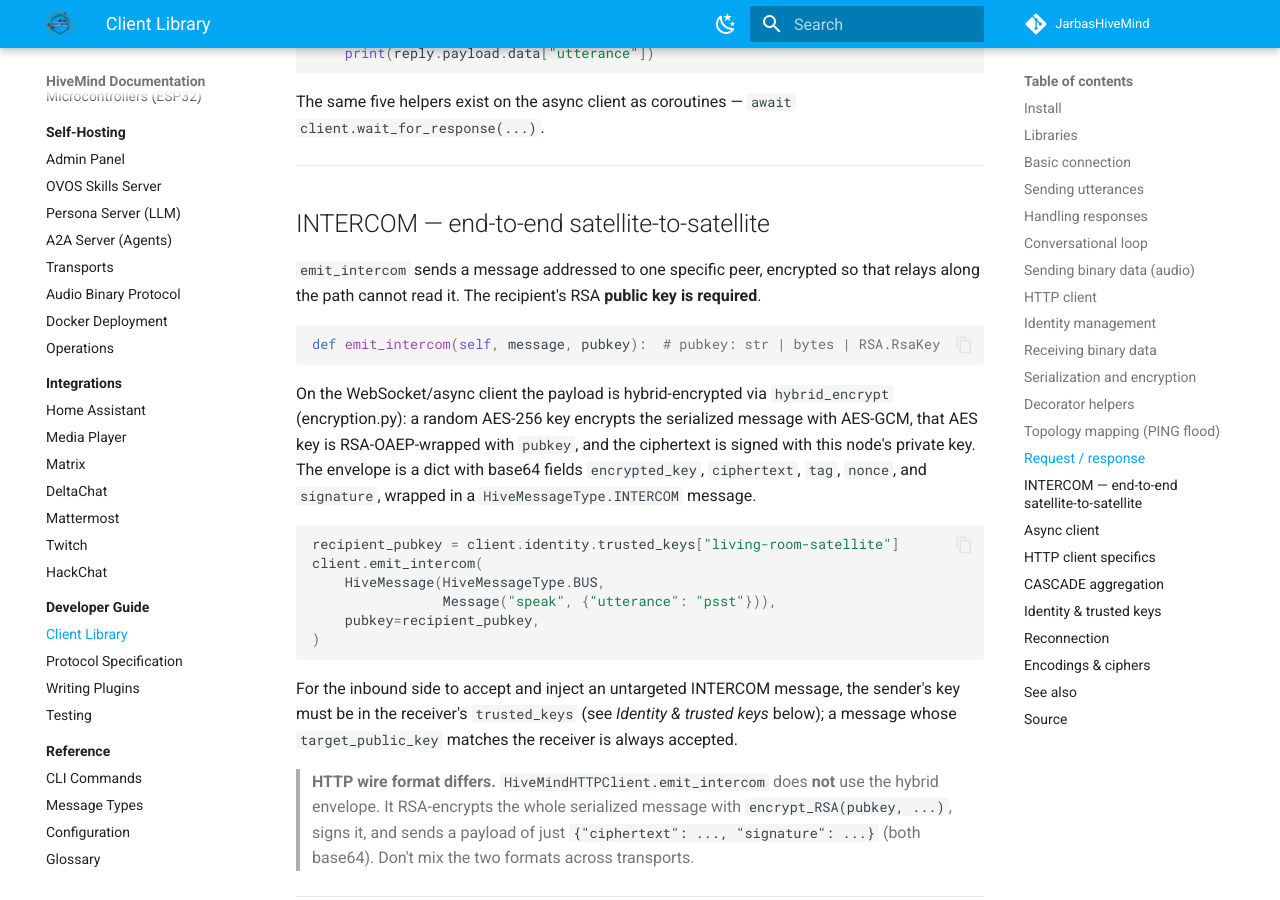
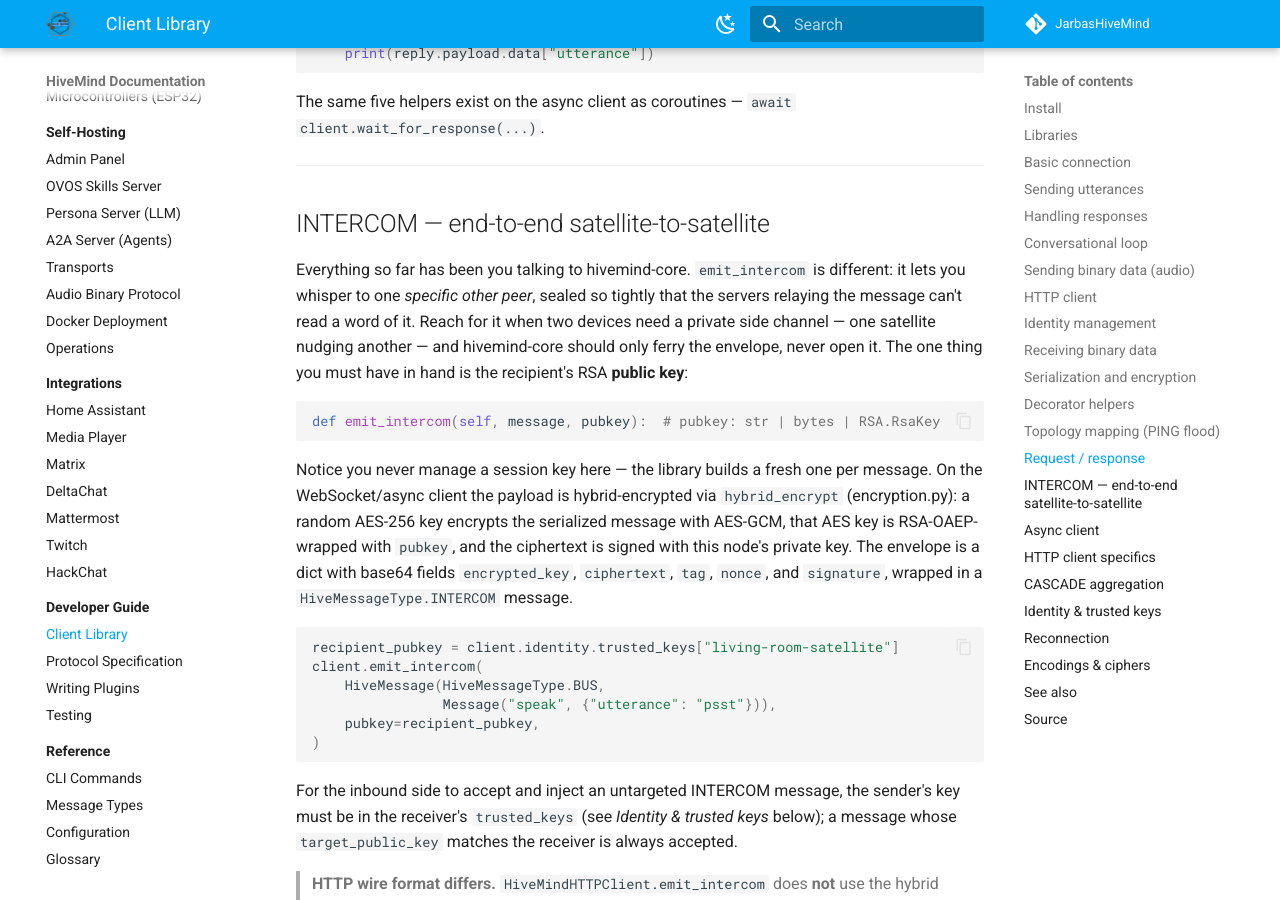
Before and after one commit to JarbasHiveMind/HiveMind-community-docs, an MkDocs documentation site: the page built from docs/developers/client-library.md, in a window 1280 px wide and 900 px high, scrolled down 6982 px. Built offline with MkDocs 1.6.1 and Material for MkDocs 9.7.7, drawn with Linux system fonts in a browser that asks for light colours.

Commit message:
docs: narrative lead-in for INTERCOM in the client library
Co-Authored-By: Claude Opus 4.8 <noreply@anthropic.com>

````diff
--- a/docs/developers/client-library.md
+++ b/docs/developers/client-library.md
@@ -335,14 +335,17 @@ client.wait_for_response(...)`.
 
 ## INTERCOM — end-to-end satellite-to-satellite
 
-`emit_intercom` sends a message addressed to one specific peer, encrypted so that
-relays along the path cannot read it. The recipient's RSA **public key is
-required**.
+Everything so far has been you talking to hivemind-core. `emit_intercom` is different: it
+lets you whisper to one *specific other peer*, sealed so tightly that the servers relaying
+the message can't read a word of it. Reach for it when two devices need a private side
+channel — one satellite nudging another — and hivemind-core should only ferry the envelope,
+never open it. The one thing you must have in hand is the recipient's RSA **public key**:
 
 ```python
 def emit_intercom(self, message, pubkey):  # pubkey: str | bytes | RSA.RsaKey
 ```
 
+Notice you never manage a session key here — the library builds a fresh one per message.
 On the WebSocket/async client the payload is hybrid-encrypted via
 `hybrid_encrypt` (encryption.py): a random AES-256 key encrypts the serialized
 message with AES-GCM, that AES key is RSA-OAEP-wrapped with `pubkey`, and the
````
